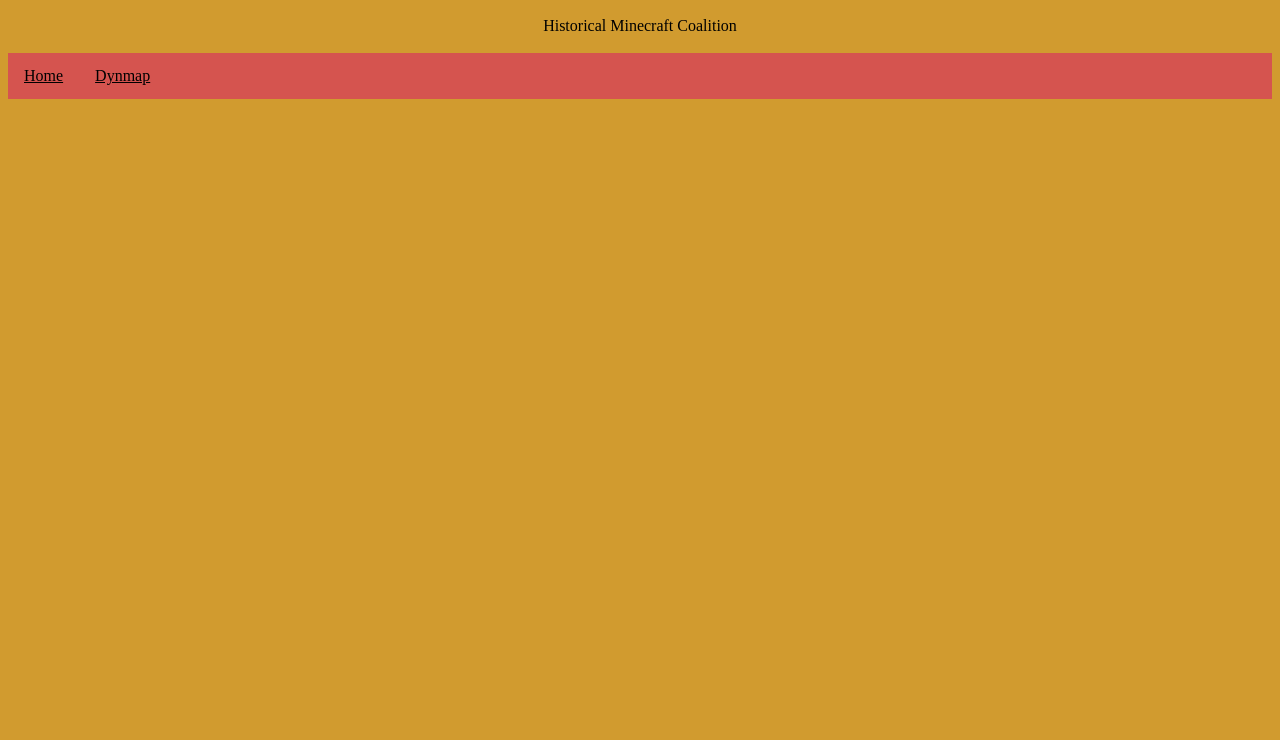
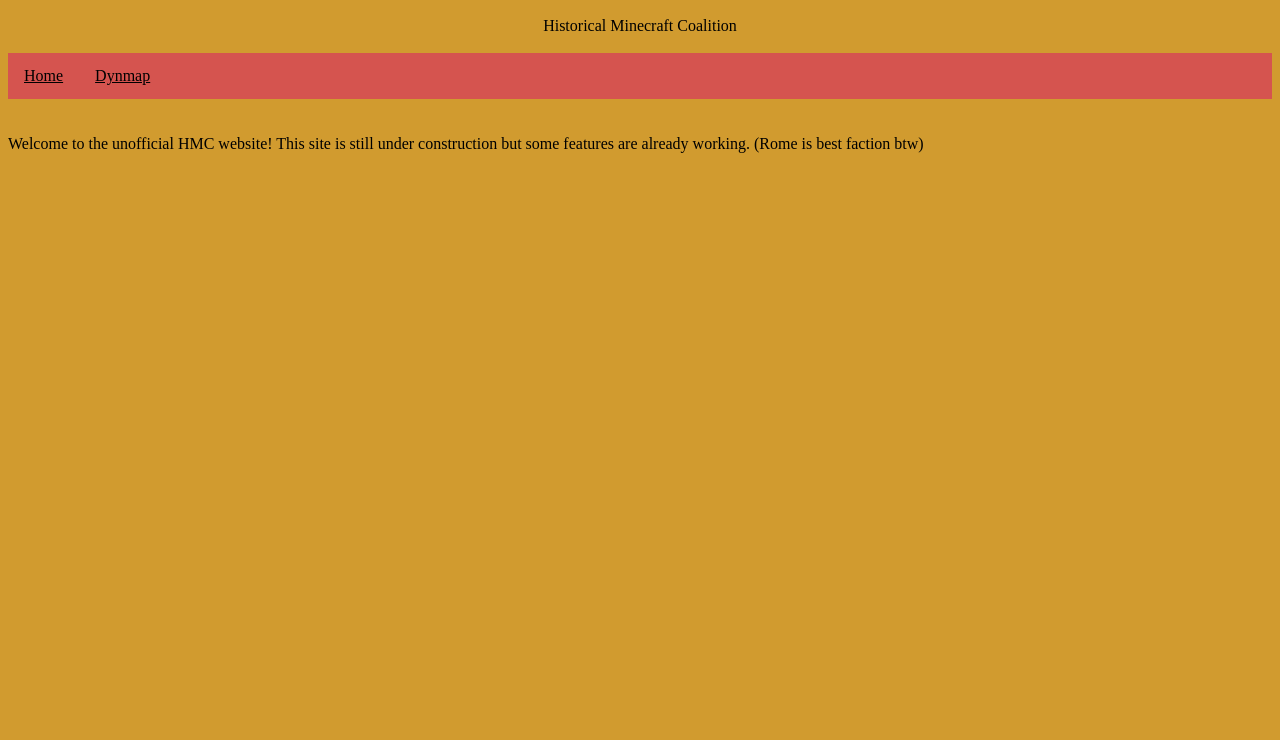
Before and after one commit to Shadow-141/HistoricalMC, a plain HTML site: page index.html in a window 1280 px wide. Shown: the part 60-800 px from the top of the page. Drawn offline with Linux system fonts and the light colour scheme.

Commit message:
Update index.html

```diff
--- a/index.html
+++ b/index.html
@@ -29,4 +29,7 @@
 </center>
 
 <body style="background-color:#D19B2F;">
+<br>
+<br>
+Welcome to the unofficial HMC website! This site is still under construction but some features are already working. (Rome is best faction btw)
 </body>
```
